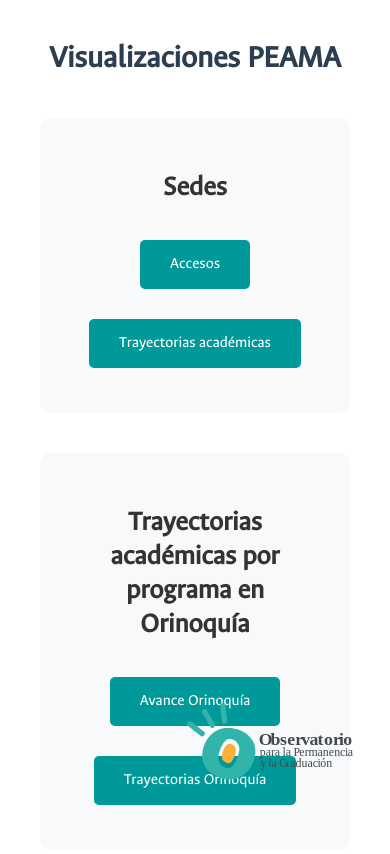
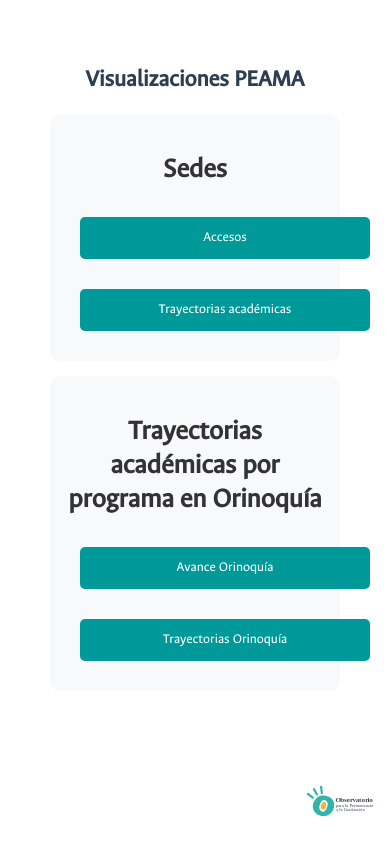
Before and after one commit to JulianAngaritaSuarez/obs_presentaciones, a plain HTML site: page index.html in a window 390 px wide. Drawn offline with Linux system fonts and the light colour scheme.

Commit message:
Add responsive styles for navigation and logo

```diff
--- a/index.html
+++ b/index.html
@@ -32,6 +32,13 @@
             font-size: 28px;
         }
 
+        .nav-links {
+            display: flex;
+            flex-wrap: wrap;
+            justify-content: center;
+            gap: 15px;
+        }
+
         .nav-link {
             display: inline-block;
             margin: 15px;
@@ -41,6 +48,8 @@
             text-decoration: none;
             border-radius: 5px;
             transition: background-color 0.3s;
+            font-size: clamp(14px, 2vw, 16px);
+            min-width: 150px;
         }
 
         .nav-link:hover {
@@ -50,15 +59,89 @@
         h1 {
             color: #2c3e50;
             margin-bottom: 40px;
+            font-size: clamp(24px, 5vw, 36px); /* Responsive heading */
+            padding: 0 10px;
         }
         .logo {
             position: fixed;
             bottom: 20px;
             right: 20px;
-            width: 200px; /* Adjust size as needed */
+            width: clamp(100px, 15vw, 200px);
             height: auto;
             z-index: 1000;
         }
+
+
+        @media screen and (max-width: 768px) {
+            body {
+                padding: 15px;
+                padding-bottom: 100px;
+            }
+
+            .section {
+                margin: 20px auto;
+                padding: 20px;
+            }
+
+            .nav-link {
+                padding: 12px 20px;
+                min-width: 120px;
+            }
+
+            h1 {
+                margin-bottom: 30px;
+            }
+
+            .logo {
+                width: 120px;
+                bottom: 15px;
+                right: 15px;
+            }
+        }
+
+        /* Mobile styles */
+        @media screen and (max-width: 480px) {
+            body {
+                padding: 10px;
+                padding-bottom: 90px;
+            }
+
+            .section {
+                margin: 15px auto;
+                padding: 15px;
+            }
+
+            .section h2 {
+                margin-bottom: 15px;
+            }
+
+            .nav-links {
+                flex-direction: column;
+                gap: 10px;
+            }
+
+            .nav-link {
+                width: 100%;
+                padding: 12px 15px;
+                min-width: unset;
+            }
+
+            h1 {
+                margin-bottom: 20px;
+            }
+
+            .logo {
+                width: 80px;
+                bottom: 10px;
+                right: 10px;
+            }
+        }
+
+        /* Large screens */
+        @media screen and (min-width: 1400px) {
+            .section {
+                max-width: 1400px;
+            }
     </style>
 </head>
 <body>
```
